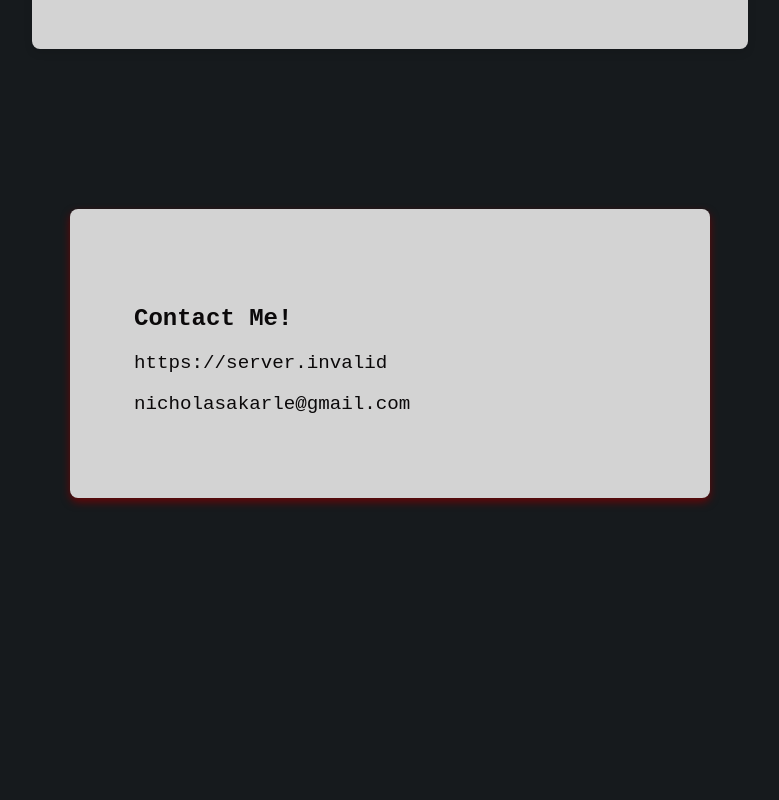
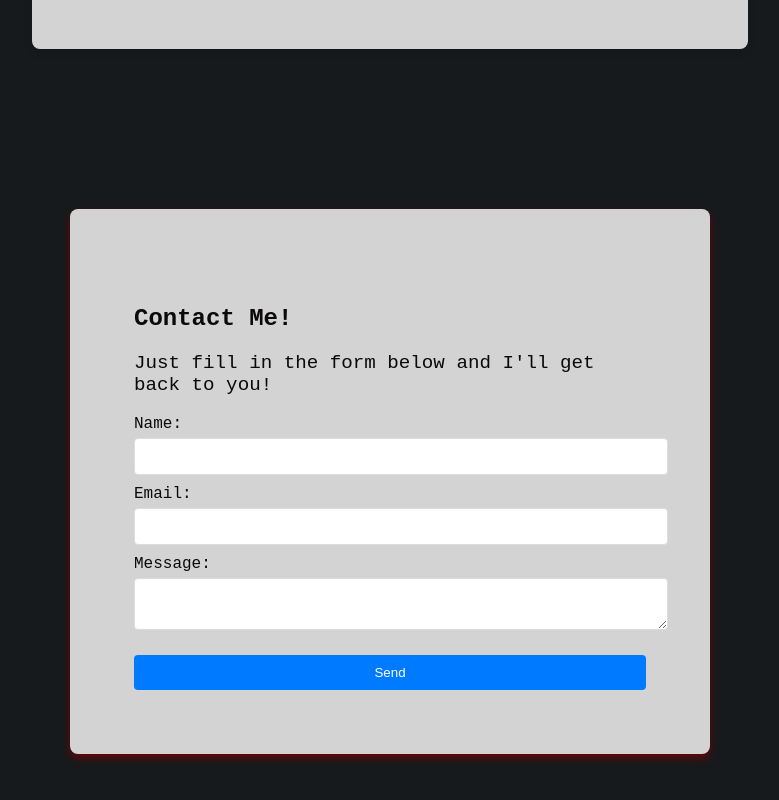
Before and after one commit to nicholas-a-karle/portfolio, a React (Create React App) app in the folder client/: page /about in a window 1280 px wide. Shown: the part 1658-2458 px from the top of the page, without its empty margins (250-1029 px from the left). Before the commit the page ends 2236 px from the top, so only its background shows below. Built offline with nearby package versions, Linux system fonts and the light colour scheme; no server answers.

Commit message:
see if the contact requests work even with delay

```diff
--- a/client/src/pages/Contact.js
+++ b/client/src/pages/Contact.js
@@ -19,7 +19,7 @@ const Contact = () => {
   const handleSubmit = async (e) => {
     e.preventDefault();
     try {
-      await axios.post(`https://portfolio-web-otdz.onrender.com/api/contact`, formData);
+      await axios.post(`${process.env.REACT_APP_API_URL}/api/contact`, formData);
       setStatus('Message sent successfully!');
       setFormData({ name: '', email: '', message: '' }); // Clear form fields
     } catch (error) {
@@ -27,35 +27,11 @@ const Contact = () => {
     }
   };
 
-  useEffect(() => {
-    const checkServerStatus = async () => {
-      try {
-        const response = await axios.get(`https://portfolio-web-otdz.onrender.com/api/status`);
-        if (response.status === 200) {
-          setServerStatus('Server is running');
-        } else {
-          setServerStatus('Server is not running');
-        }
-      } catch (error) {
-        setServerStatus('Server is not running');
-      }
-    };
-    checkServerStatus();
-  }, []);
-
   return (
     <div className='contactCardContainer'>
       <div className='contactCard'>
-        <h2>{serverStatus === 'Server is running' ? 'Contact Me!' : 'Contact Me!'}</h2>
-        <p>
-          {process.env.REACT_APP_API_URL}
-        </p>
-        <p>
-          {serverStatus === 'Server is running'
-            ? "Just fill in the form below and I'll get back to you!"
-            : "nicholasakarle@gmail.com"}
-        </p>
-        {serverStatus === 'Server is running' && (
+        <h2>Contact Me!</h2>
+        <p>Just fill in the form below and I'll get back to you!</p>
           <form onSubmit={handleSubmit}>
             <label>
               Name:
@@ -88,7 +64,6 @@ const Contact = () => {
             </label>
             <button type="submit">Send</button>
           </form>
-        )}
         {status && <p className={`status-message ${status.includes('success') ? 'success' : 'error'}`}>{status}</p>}
       </div>
     </div>
```
